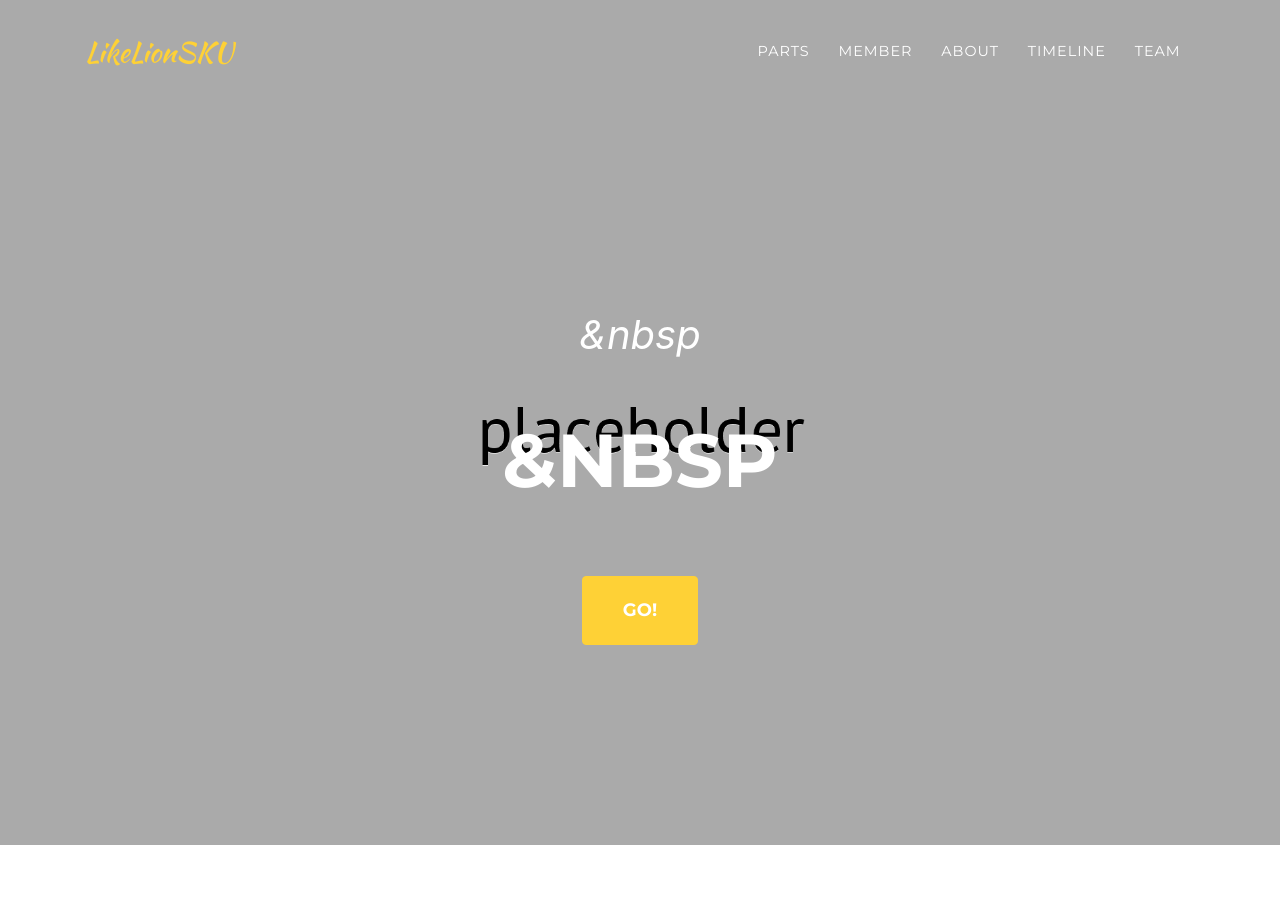
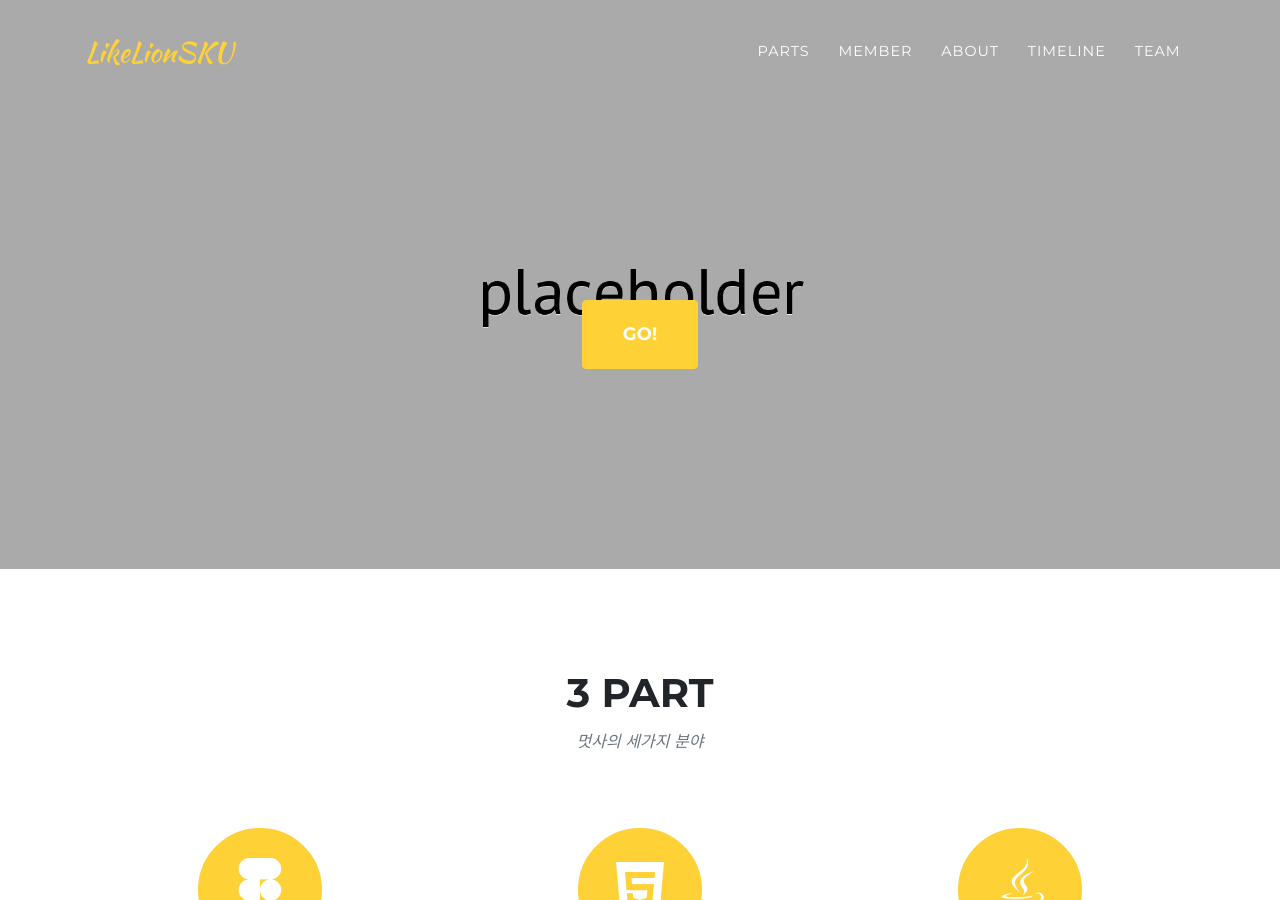
Before and after one commit to nowjiin/likelionsku.github.io, a Jekyll site: the page built from index.md, in a window 1280 px wide and 900 px high. Built offline with Jekyll 4.4.1, drawn with Linux system fonts in a browser that asks for light colours; some web fonts are replaced.

```diff
--- a/_data/sitetext.yml
+++ b/_data/sitetext.yml
@@ -10,8 +10,8 @@
 # -----------------
 en: &DEFAULT_EN
   header:
-    title: "&nbsp"
-    text: "&nbsp"
+    title: &nbsp
+    text: &nbsp
     button: GO!
     buttonlink: "#services"
 
--- a/_includes/head.html
+++ b/_includes/head.html
@@ -20,7 +20,11 @@
   <meta name="author" content="{{ site.author }}">
   <link rel="canonical" href="{{ page.url | replace:'index.html','' | prepend: site.baseurl | prepend: site.url }}">
 
-  <title>{% if page.title %}{{ page.title | append: " | " | append: site.title }}{% else %}{{ site.title }}{% endif %}</title>
+  <title>
+    <!-- {% if page.title %} -->
+    {{ page.title | append: " | " | append: site.title }}{% else %}{{ site.title }}
+    <!-- {% endif %} -->
+  </title>
 
   <!-- Bootstrap core CSS -->
   <link href="assets/css/bootstrap.min.css" rel="stylesheet" />
```
